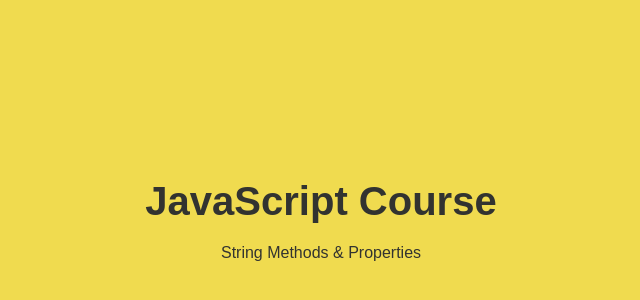
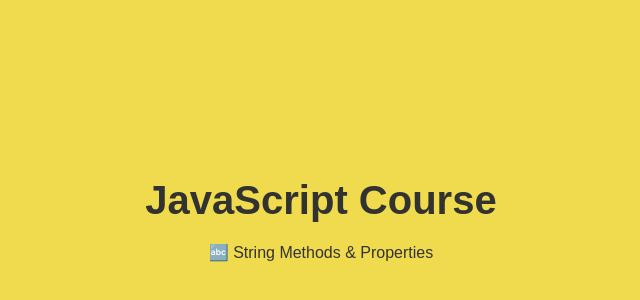
Before and after one commit to jamesxlima/javascript-course, a plain HTML site: page js_lesson2/index.html in a window 1280 px wide. Shown: the part 170-470 px from the top of the page, without its empty margins (319-959 px from the left). Drawn offline with Linux system fonts and the light colour scheme.

Commit message:
Update index.html

```diff
--- a/js_lesson2/index.html
+++ b/js_lesson2/index.html
@@ -13,7 +13,7 @@
     <main>
 
         <h1>JavaScript Course</h1>
-        <p>String Methods & Properties</p>
+        <p>🔤 String Methods & Properties</p>
 
     </main>
 
```
